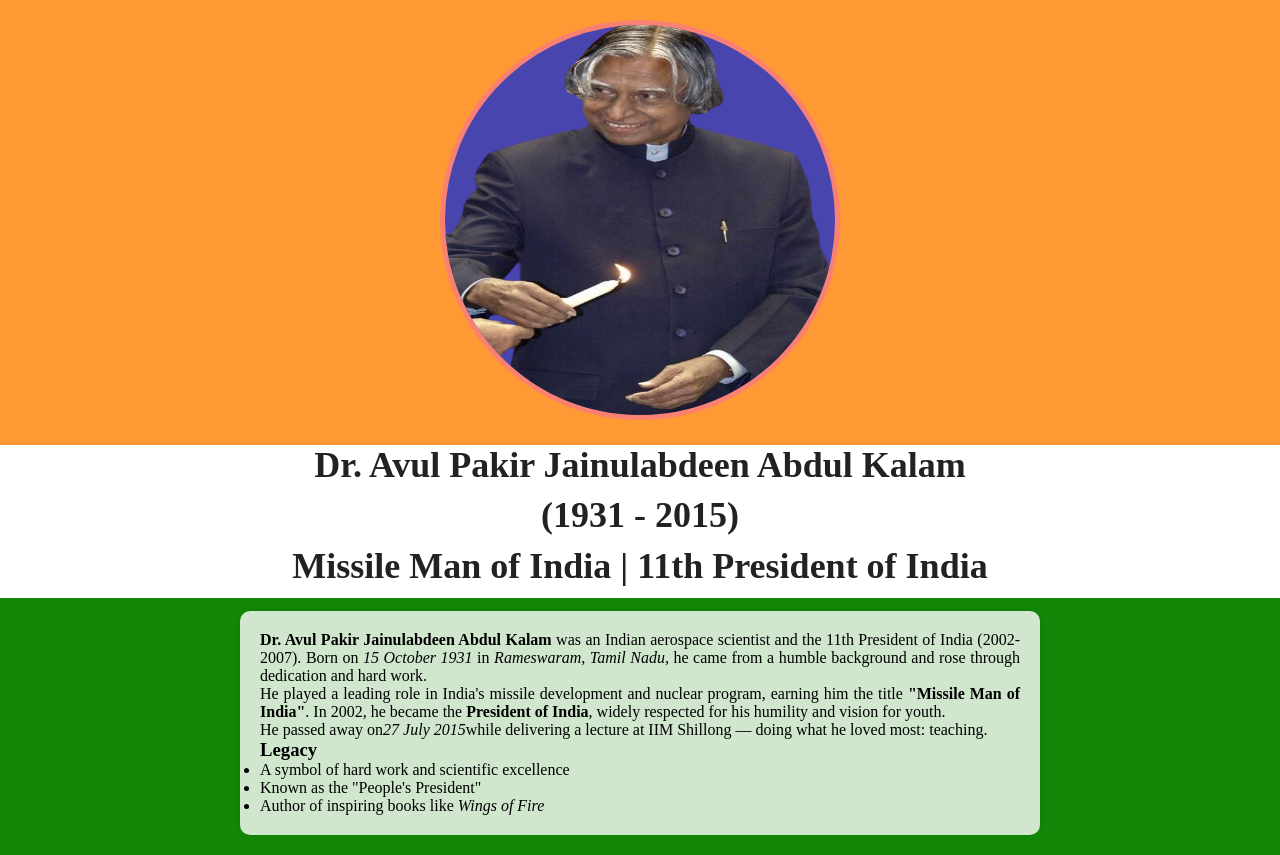
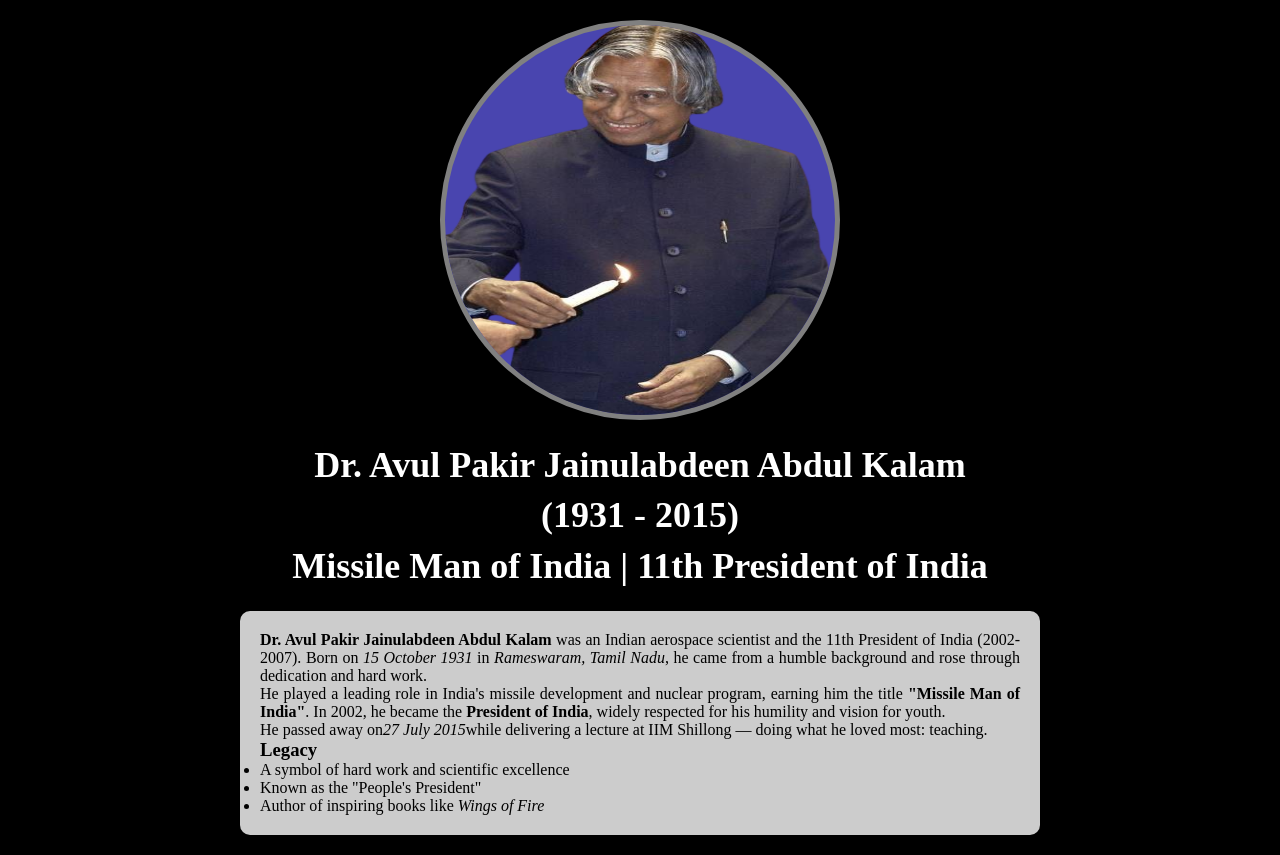
Before and after one commit to rahulsaha2005/tribute-page, a plain HTML site: page index.html in a window 1280 px wide. Drawn offline with Linux system fonts and the light colour scheme.

Commit message:
Update style.css

```diff
--- a/style.css
+++ b/style.css
@@ -3,19 +3,14 @@
   padding: 0;
   box-sizing: border-box;
 }
+body {
+ background-color: black;
+}
 
-body {
-  background: linear-gradient(
-    to bottom,
-    #ff9933 52%,
-    #ffffff 52% 70%,
-    #138808 70%
-  );
-}
 .tribute-img {
   width: 400px;
   height: 400px;
-  border: 5px solid salmon;
+  border: 5px solid gray;
   margin: 20px auto;
   border-radius: 50%;
   overflow: hidden;
@@ -32,11 +27,10 @@ img {
   margin: 20px auto;
   font-weight: 700;
   font-size: 36px;
-  color: #222222;
+  color:white;
   line-height: 1.4;
   max-width: 90%;
 }
-
 
 .biography {
   max-width: 800px;
@@ -48,7 +42,6 @@ img {
   box-shadow: 0 0 10px rgba(0, 0, 0, 0.1);
 }
 
-
 @media (max-width: 600px) {
   .tribute-img {
     width: 250px;
```
